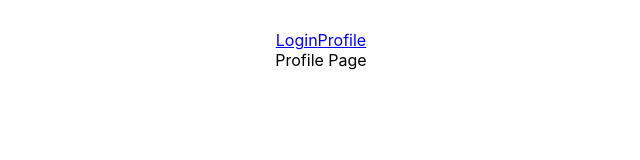
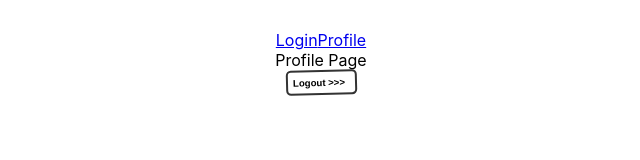
Before and after one commit to nezlobnaya/auth-training, a React (Create React App) app: page /profile in a window 1280 px wide. Shown: the top 160 px of the page, without its empty margins (319-959 px from the left). Built offline with nearby package versions, Linux system fonts and the light colour scheme; no server answers; sample sign-in values are in the browser's storage.

Commit message:
added a logout button

```diff
--- a/src/App.js
+++ b/src/App.js
@@ -1,13 +1,14 @@
 import React from 'react';
 import { Route, Link } from 'react-router-dom'
+import { Redirect } from 'react-router-dom'
 import Login from './components/Login/Login'
 import Profile from './components/Profile/Profile'
-import axios from 'axios'
+
 import './App.css';
 
 
 function App() {
-  const token = localStorage.getItem('token')
+
   return (
     <div className="App" style={{ padding: 30 }}>
       <div>
@@ -15,7 +16,13 @@ function App() {
         <Link to='/profile'>Profile</Link>
       </div>
         <Route exact path='/' component={Login} />
-        <Route exact path='/profile' component={Profile} />
+        <Route exact path='/profile' render={props => {
+          const token = localStorage.getItem('token')
+          if (!token) {
+            return <Redirect to='/' />
+          }
+          return <Profile {...props} />
+        }} />
     </div>
   );
 }
--- a/src/components/Login/Login.js
+++ b/src/components/Login/Login.js
@@ -1,6 +1,6 @@
 import React from 'react';
 import { Redirect } from 'react-router-dom'
-import { withFormik, Form, Field, yupToFormErrors } from 'formik'
+import { withFormik, Form, Field } from 'formik'
 import * as Yup from 'yup'
 import axios from 'axios';
 
--- a/src/components/Profile/Profile.js
+++ b/src/components/Profile/Profile.js
@@ -1,7 +1,11 @@
 import React, { useState, useEffect } from 'react';
+import { withRouter } from 'react-router';
 import axios from 'axios'
 
-const Profile = () => {
+const Profile = ({ history }) => {
+
+
+
     const[message, setMessage] = useState('')
 
     useEffect(() => {
@@ -18,15 +22,24 @@ const Profile = () => {
             })
             .catch(e => {
                 console.log(e.response.data)
+                localStorage.removeItem('token')
+                // eslint-disable-next-line no-restricted-globals
+                history.push('/')
             })
         }
-    }, [])
+    }, [history])
+
+
     return (
         <>
             <div>Profile Page</div>
             <div>{message}</div>
+            <button onClick={() => {
+                localStorage.removeItem('token');
+                // eslint-disable-next-line no-restricted-globals
+                history.push('/')}}>Logout</button>
         </>
      );
 }
 
-export default Profile;
+export default withRouter(Profile);
```
